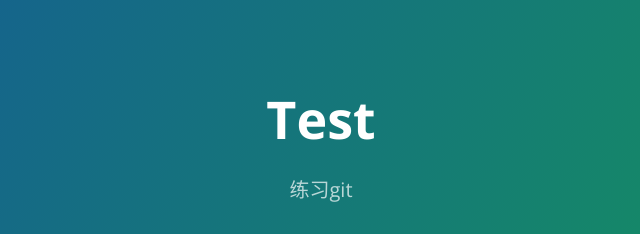
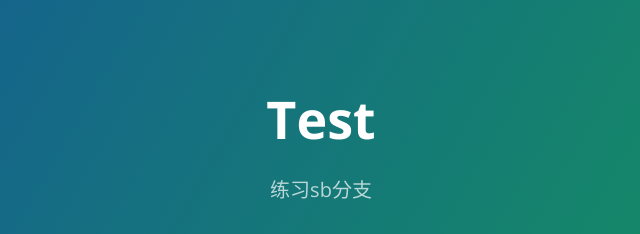
Before and after one commit to Hutuanlong/test, a plain HTML site: page index.html in a window 1280 px wide. Shown: the top 234 px of the page, 319-959 px from the left. Drawn offline with nearby package versions, Linux system fonts and the light colour scheme.

Commit message:
分支练习

```diff
--- a/index.html
+++ b/index.html
@@ -12,7 +12,7 @@
   <body>
     <section class="page-header">
       <h1 class="project-name">Test</h1>
-      <h2 class="project-tagline">练习git</h2>
+      <h2 class="project-tagline">练习sb分支</h2>
       <a href="https://github.com/Hutuanlong/test" class="btn">View on GitHub</a>
       <a href="https://github.com/Hutuanlong/test/zipball/master" class="btn">Download .zip</a>
       <a href="https://github.com/Hutuanlong/test/tarball/master" class="btn">Download .tar.gz</a>
```
